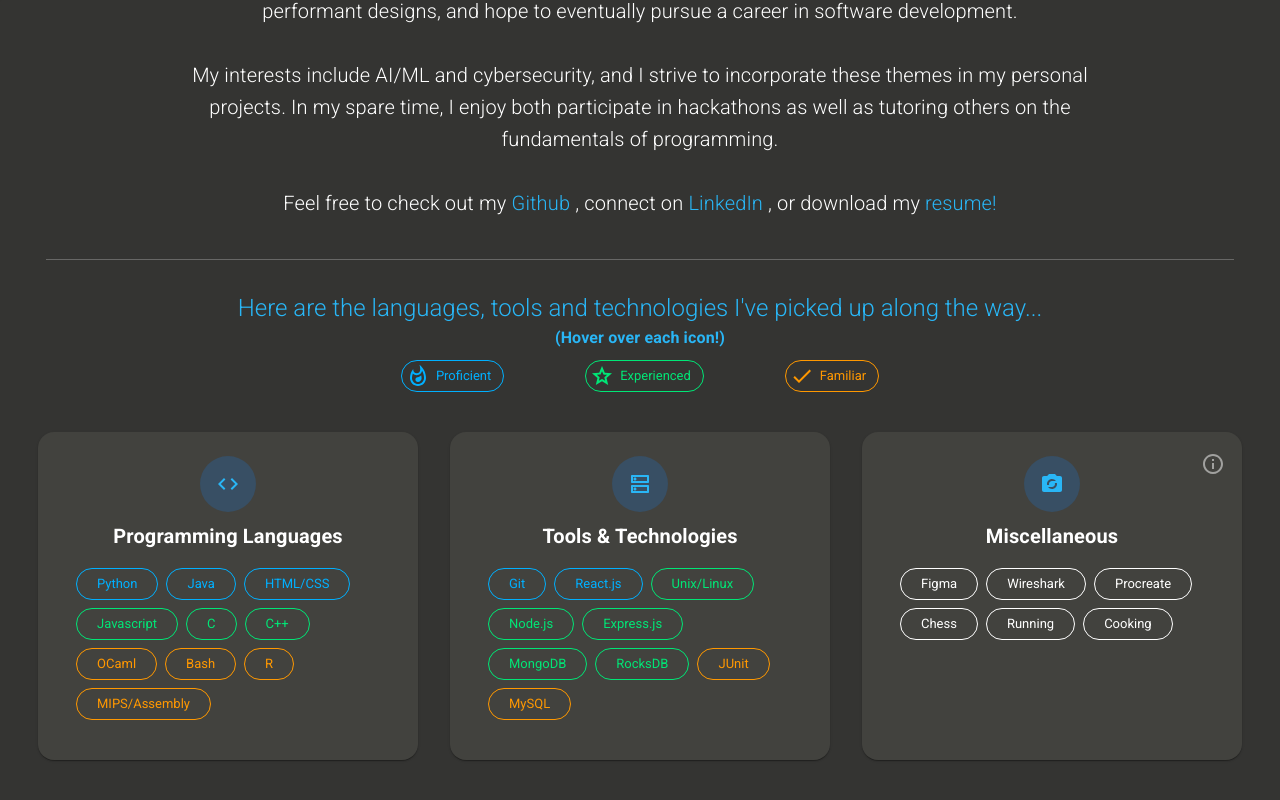
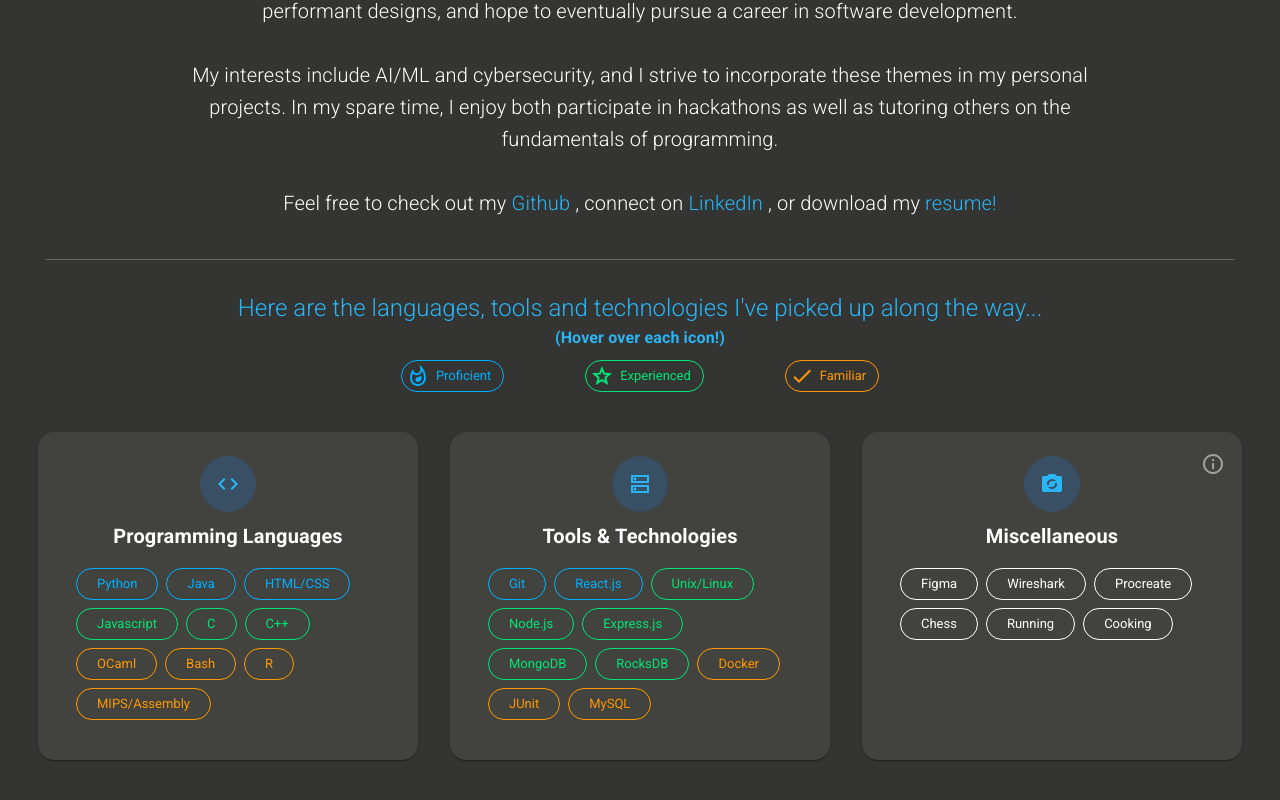
Before and after one commit to BriannHu/Personal-Website-V2, a React (Create React App) app: page / in a window 1280 px wide. Shown: the part 801-1601 px from the top of the page. Built offline with nearby package versions, Linux system fonts and the light colour scheme; a web font is replaced by a local one.

Commit message:
Updated skill map

```diff
--- a/src/components/About/SkillMaps.js
+++ b/src/components/About/SkillMaps.js
@@ -94,6 +94,11 @@ export const Technologies = [
     blurb: "My research project focus!",
   },
   {
+    name: "Docker",
+    level: 1,
+    blurb: "Containerization!",
+  },
+  {
     name: "JUnit",
     level: 1,
     blurb: "Testing for days...",
```
